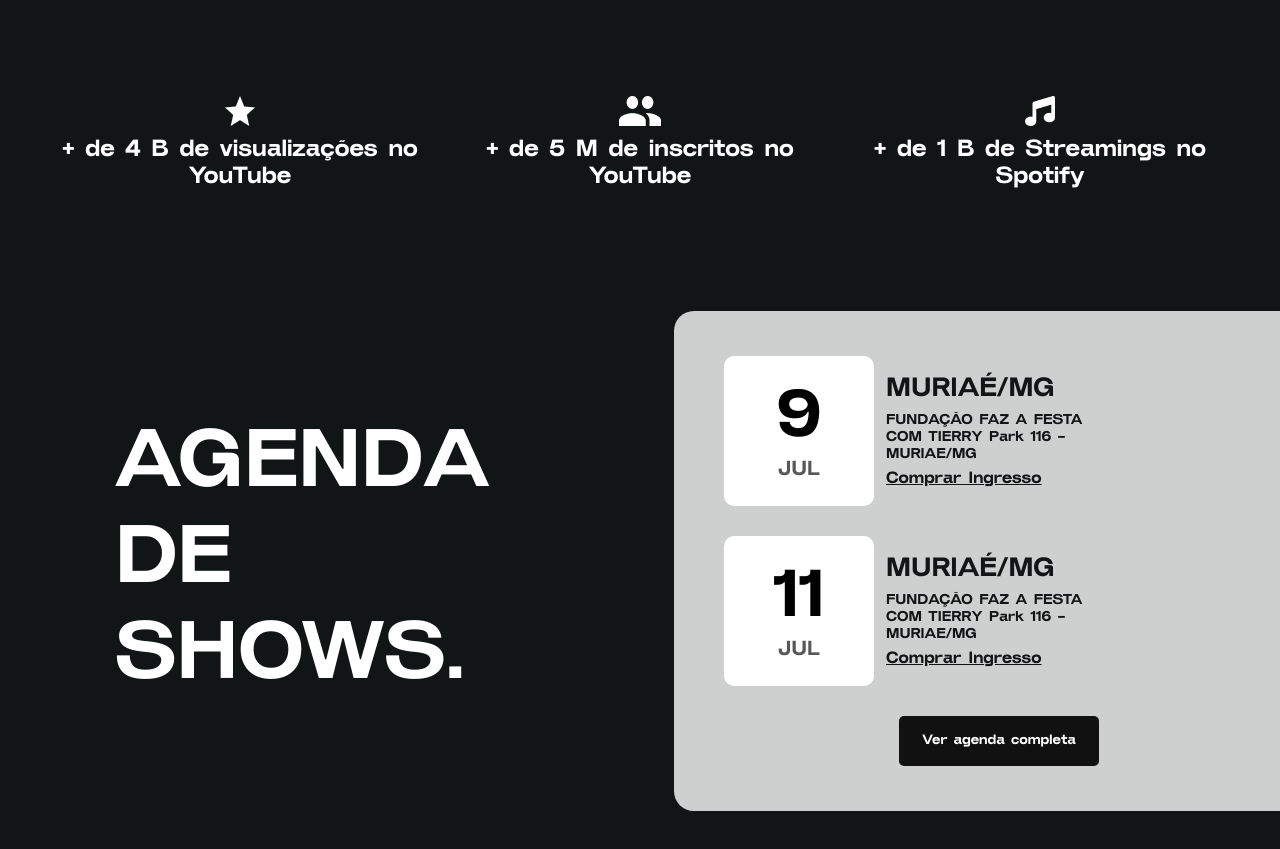
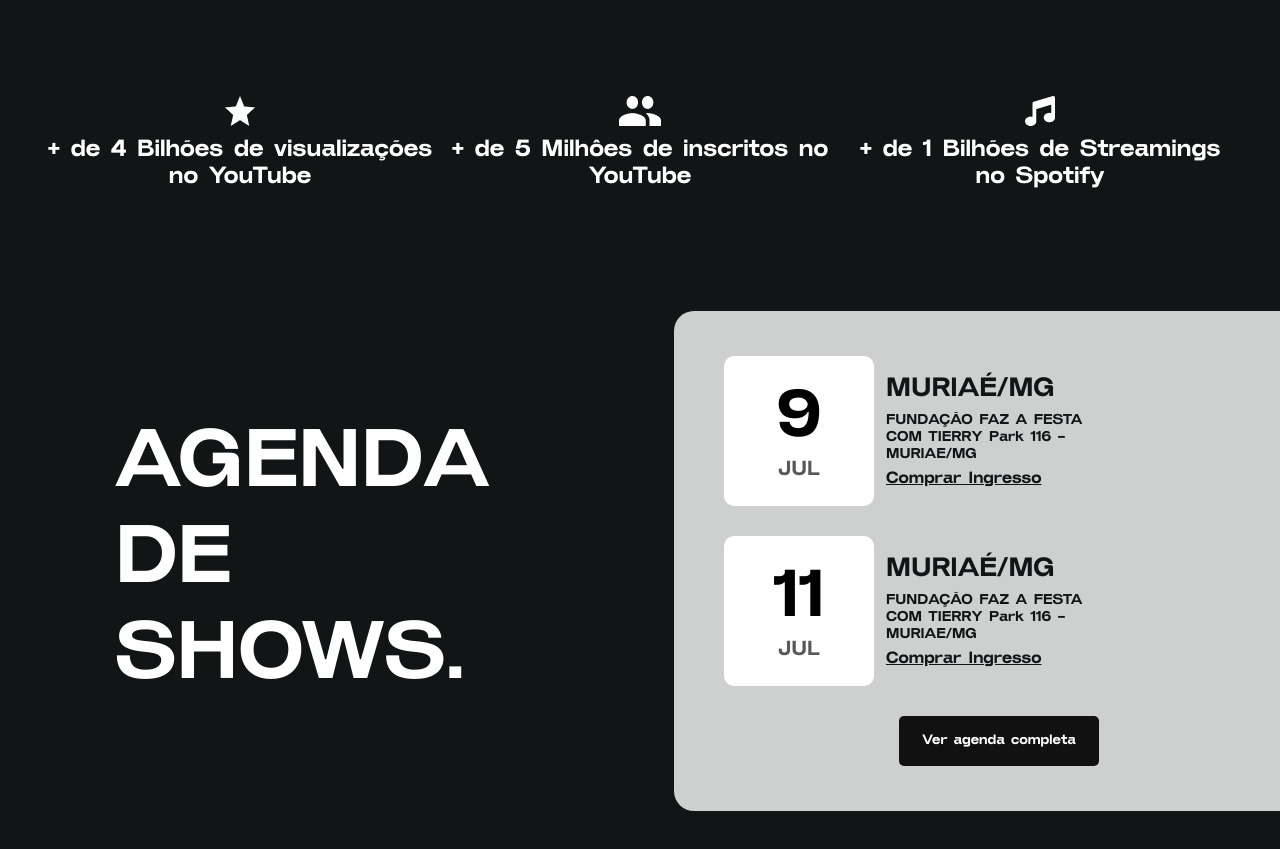
Before and after one commit to apinheirox/tierry-landing-page, a plain HTML site: page index.html in a window 1280 px wide. Shown: the part 1500-2349 px from the top of the page. Drawn offline with Linux system fonts and the light colour scheme.

Commit message:
Update index.html

```diff
--- a/index.html
+++ b/index.html
@@ -65,15 +65,15 @@
             <div class="container">
                 <div class="views">
                     <img src="./images/estrela.png" alt="">
-                    <h3>+ de 4 B <span>de visualizações no YouTube</span></h3>
+                    <h3>+ de 4 Bilhões <span>de visualizações no YouTube</span></h3>
                 </div>
                 <div class="subs">
                     <img src="./images/people.png" alt="">
-                    <h3>+ de 5 M <span>de inscritos no YouTube</span></h3>
+                    <h3>+ de 5 Milhôes <span>de inscritos no YouTube</span></h3>
                 </div>
                 <div class="streams">
                     <img src="./images/music.png" alt="">
-                    <h3>+ de 1 B <span>de Streamings no Spotify</span></h3>
+                    <h3>+ de 1 Bilhões <span>de Streamings no Spotify</span></h3>
                 </div>
             </div>
         </section>
```
